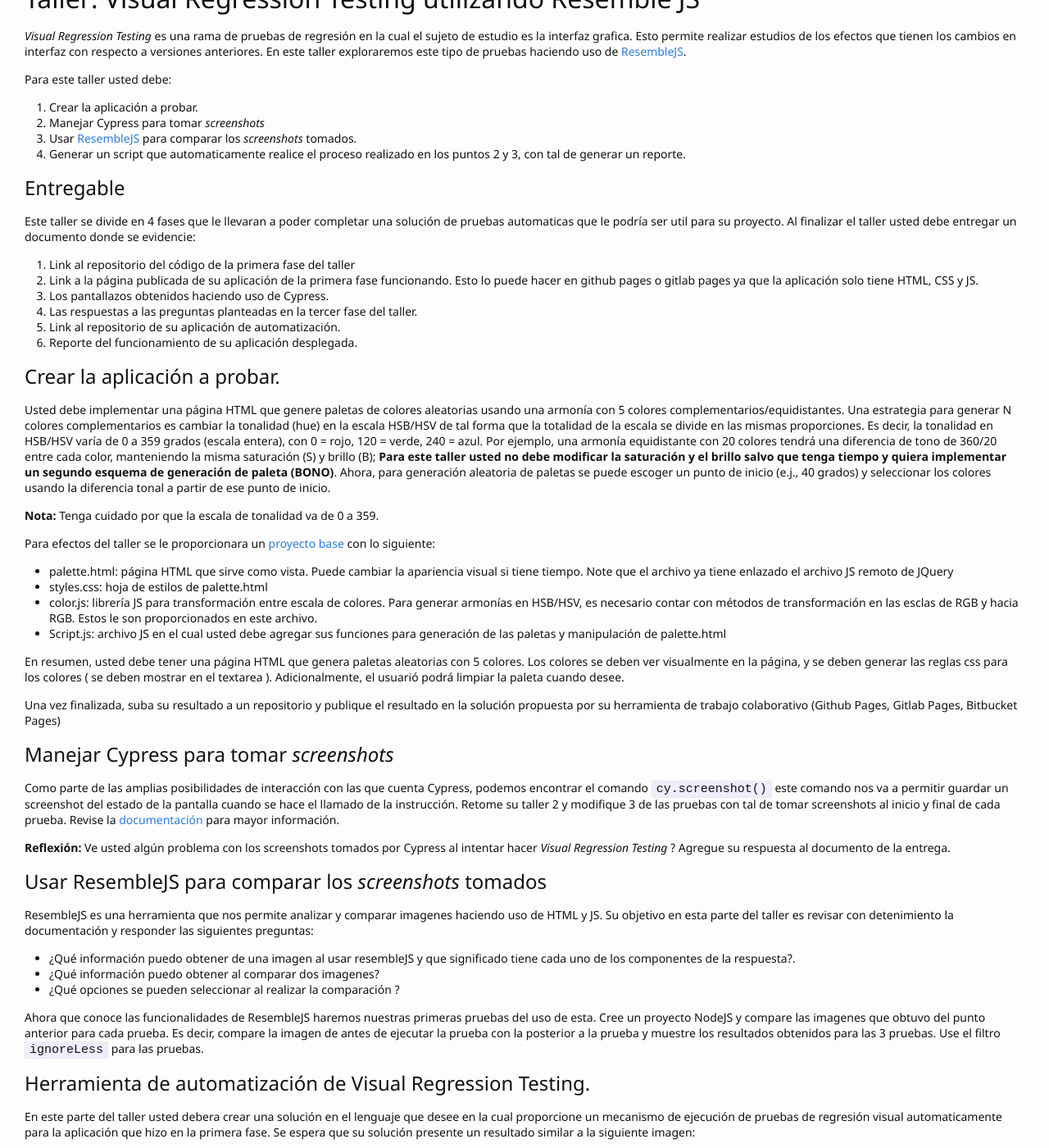
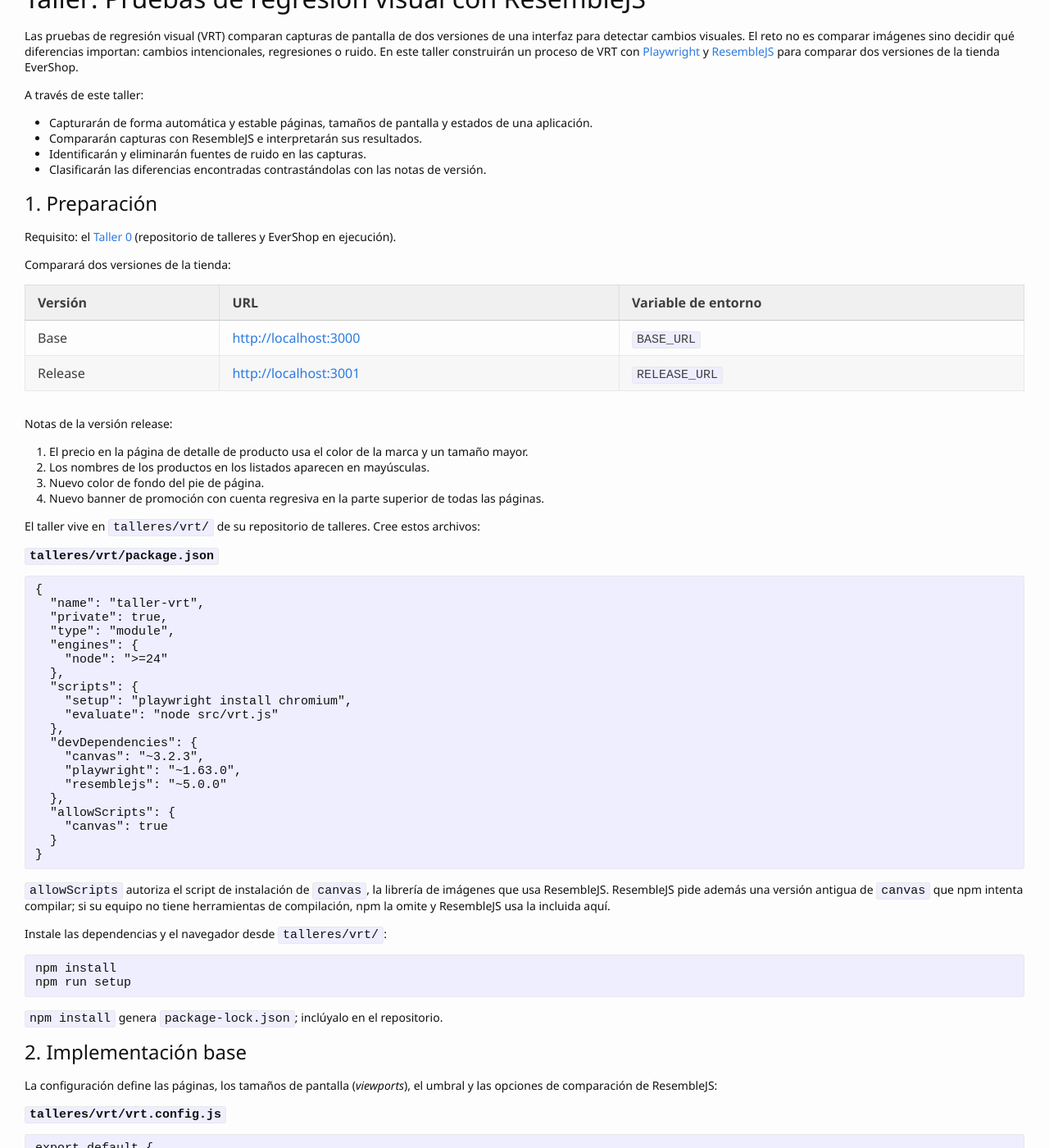
Before and after one commit to TiCSw/mt1_guias_pruebas, a Jekyll site: the page built from docs/talleres/vrt.md, in a window 1280 px wide and 1400 px high, scrolled down 340 px. Shown: the whole window at 82% size. Built offline with Jekyll 4.4.1, drawn with Linux system fonts in a browser that asks for light colours; some web fonts are replaced; our own code applies the rules of GitHub Pages for plain Markdown files; comment, search, counter and statistics services are not loaded; some of the changed text lies outside the part shown.

Commit message:
docs(talleres): rewrite the VRT workshop comparing two EverShop versions
Playwright 1.63 captures and ResembleJS 5 comparisons between EverShop and its release version (port 3001). Students extend coverage, remove noise, handle an intended change that shifts the layout, and classify differences against the release notes; a hidden release with other regressions is part of the grade.

````diff
--- a/docs/talleres/vrt.md
+++ b/docs/talleres/vrt.md
@@ -1,78 +1,283 @@
-# Taller: Visual Regression Testing utilizando Resemble JS
+# Taller: Pruebas de regresión visual con ResembleJS
 
-_Visual Regression Testing_ es una rama de pruebas de regresión en la cual el sujeto de estudio es la interfaz grafica. Esto permite realizar estudios de los efectos que tienen los cambios en interfaz con respecto a versiones anteriores. En este taller exploraremos este tipo de pruebas haciendo uso de [ResembleJS](http://rsmbl.github.io/Resemble.js/).
+Las pruebas de regresión visual (VRT) comparan capturas de pantalla de dos versiones de una interfaz
+para detectar cambios visuales. El reto no es comparar imágenes sino decidir qué diferencias
+importan: cambios intencionales, regresiones o ruido. En este taller construirán un proceso de VRT
+con [Playwright](https://playwright.dev) y [ResembleJS](https://github.com/rsmbl/Resemble.js) para
+comparar dos versiones de la tienda EverShop.
 
-Para este taller usted debe:
+A través de este taller:
 
-1. Crear la aplicación a probar.
-2. Manejar Cypress para tomar _screenshots_
-3. Usar [ResembleJS](https://github.com/rsmbl/Resemble.js) para comparar los _screenshots_ tomados.
-4. Generar un script que automaticamente realice el proceso realizado en los puntos 2 y 3, con tal de generar un reporte.
+- Capturarán de forma automática y estable páginas, tamaños de pantalla y estados de una aplicación.
+- Compararán capturas con ResembleJS e interpretarán sus resultados.
+- Identificarán y eliminarán fuentes de ruido en las capturas.
+- Clasificarán las diferencias encontradas contrastándolas con las notas de versión.
 
-## Entregable
+## 1. Preparación
 
-Este taller se divide en 4 fases que le llevaran a poder completar una solución de pruebas automaticas que le podría ser util para su proyecto. Al finalizar el taller usted debe entregar un documento donde se evidencie:
+Requisito: el [Taller 0](evershop) (repositorio de talleres y EverShop en ejecución).
 
-1. Link al repositorio del código de la primera fase del taller
-2. Link a la página publicada de su aplicación de la primera fase funcionando. Esto lo puede hacer en github pages o gitlab pages ya que la aplicación solo tiene HTML, CSS y JS.
-3. Los pantallazos obtenidos haciendo uso de Cypress.
-4. Las respuestas a las preguntas planteadas en la tercer fase del taller.
-5. Link al repositorio de su aplicación de automatización.
-6. Reporte del funcionamiento de su aplicación desplegada.
+Comparará dos versiones de la tienda:
 
-## Crear la aplicación a probar.
+| Versión | URL | Variable de entorno |
+|---|---|---|
+| Base | <http://localhost:3000> | `BASE_URL` |
+| Release | <http://localhost:3001> | `RELEASE_URL` |
 
-Usted debe implementar una página HTML que genere paletas de colores aleatorias usando una armonía con 5 colores complementarios/equidistantes. Una estrategia para generar N colores complementarios es cambiar la tonalidad (hue) en la escala HSB/HSV de tal forma que la totalidad de la escala se divide en las mismas proporciones. Es decir, la tonalidad en HSB/HSV varía de 0 a 359 grados (escala entera), con 0 = rojo, 120 = verde, 240 = azul. Por ejemplo, una armonía equidistante con 20 colores tendrá una diferencia de tono de 360/20 entre cada color, manteniendo la misma saturación (S) y brillo (B); **Para este taller usted no debe modificar la saturación y el brillo salvo que tenga tiempo y quiera implementar un segundo esquema de generación de paleta (BONO)**. Ahora, para generación aleatoria de paletas se puede escoger un punto de inicio (e.j., 40 grados) y seleccionar los colores usando la diferencia tonal a partir de ese punto de inicio.
+Notas de la versión release:
 
-**Nota:** Tenga cuidado por que la escala de tonalidad va de 0 a 359.
+1. El precio en la página de detalle de producto usa el color de la marca y un tamaño mayor.
+2. Los nombres de los productos en los listados aparecen en mayúsculas.
+3. Nuevo color de fondo del pie de página.
+4. Nuevo banner de promoción con cuenta regresiva en la parte superior de todas las páginas.
 
-Para efectos del taller se le proporcionara un [proyecto base](https://gitlab.com/miso-4208-labs/VRT_colorPallete) con lo siguiente:
-- palette.html: página HTML que sirve como vista. Puede cambiar la apariencia visual si tiene tiempo. Note que el archivo ya tiene enlazado el archivo JS remoto de JQuery
-- styles.css: hoja de estilos de palette.html
-- color.js: librería JS para transformación entre escala de colores. Para generar armonías en HSB/HSV, es necesario contar con métodos de transformación en las esclas de RGB y hacia RGB. Estos le son proporcionados en este archivo.
-- Script.js: archivo JS en el cual usted debe agregar sus funciones para generación de las paletas y manipulación de palette.html
+El taller vive en `talleres/vrt/` de su repositorio de talleres. Cree estos archivos:
 
-En resumen, usted debe tener una página HTML que genera paletas aleatorias con 5 colores. Los colores se deben ver visualmente en la página, y se deben generar las reglas css para los colores ( se deben mostrar en el textarea ). Adicionalmente, el usuarió podrá limpiar la paleta cuando desee.
+**`talleres/vrt/package.json`**
 
-Una vez finalizada, suba su resultado a un repositorio y publique el resultado en la solución propuesta por su herramienta de trabajo colaborativo (Github Pages, Gitlab Pages, Bitbucket Pages)
+```json
+{
+  "name": "taller-vrt",
+  "private": true,
+  "type": "module",
+  "engines": {
+    "node": ">=24"
+  },
+  "scripts": {
+    "setup": "playwright install chromium",
+    "evaluate": "node src/vrt.js"
+  },
+  "devDependencies": {
+    "canvas": "~3.2.3",
+    "playwright": "~1.63.0",
+    "resemblejs": "~5.0.0"
+  },
+  "allowScripts": {
+    "canvas": true
+  }
+}
+```
 
-## Manejar Cypress para tomar _screenshots_
+`allowScripts` autoriza el script de instalación de `canvas`, la librería de imágenes que usa
+ResembleJS. ResembleJS pide además una versión antigua de `canvas` que npm intenta compilar; si su
+equipo no tiene herramientas de compilación, npm la omite y ResembleJS usa la incluida aquí.
 
-Como parte de las amplias posibilidades de interacción con las que cuenta Cypress, podemos encontrar el comando ```cy.screenshot()``` este comando nos va a permitir guardar un screenshot del estado de la pantalla cuando se hace el llamado de la instrucción. Retome su taller 2 y modifique 3 de las pruebas con tal de tomar screenshots al inicio y final de cada prueba. Revise la [documentación](https://docs.cypress.io/api/commands/screenshot.html#Syntax) para mayor información.
+Instale las dependencias y el navegador desde `talleres/vrt/`:
 
-**Reflexión:** Ve usted algún problema con los screenshots tomados por Cypress al intentar hacer _Visual Regression Testing_ ? Agregue su respuesta al documento de la entrega.
+```bash
+npm install
+npm run setup
+```
 
-## Usar ResembleJS para comparar los _screenshots_ tomados
+`npm install` genera `package-lock.json`; inclúyalo en el repositorio.
 
-ResembleJS es una herramienta que nos permite analizar y comparar imagenes haciendo uso de HTML y JS. Su objetivo en esta parte del taller es revisar con detenimiento la documentación y responder las siguientes preguntas:
+## 2. Implementación base
 
-- ¿Qué información puedo obtener de una imagen al usar resembleJS y que significado tiene cada uno de los componentes de la respuesta?.
-- ¿Qué información puedo obtener al comparar dos imagenes?
-- ¿Qué opciones se pueden seleccionar al realizar la comparación ?
+La configuración define las páginas, los tamaños de pantalla (_viewports_), el umbral y las opciones
+de comparación de ResembleJS:
 
-Ahora que conoce las funcionalidades de ResembleJS haremos nuestras primeras pruebas del uso de esta. Cree un proyecto NodeJS y compare las imagenes que obtuvo del punto anterior para cada prueba. Es decir, compare la imagen de antes de ejecutar la prueba con la posterior a la prueba y muestre los resultados obtenidos para las 3 pruebas. Use el filtro ```ignoreLess``` para las pruebas.
+**`talleres/vrt/vrt.config.js`**
 
-## Herramienta de automatización de Visual Regression Testing.
+```javascript
+export default {
+  baseUrl: process.env.BASE_URL ?? "http://localhost:3000",
+  releaseUrl: process.env.RELEASE_URL ?? "http://localhost:3001",
+  pages: [{ name: "producto", path: "/accessories/stainless-steel-thermos-yellow" }],
+  viewports: [{ name: "escritorio", width: 1280, height: 800 }],
+  // Mismatch percentage above which a comparison is reported as a difference.
+  threshold: 0.1,
+  resemble: {
+    ignore: "antialiasing",
+    scaleToSameSize: true,
+    output: { errorColor: { red: 255, green: 0, blue: 255 }, errorType: "movement", outputDiff: true },
+  },
+};
+```
 
-En este parte del taller usted debera crear una solución en el lenguaje que desee en la cual proporcione un mecanismo de ejecución de pruebas de regresión visual automaticamente para la aplicación que hizo en la primera fase. Se espera que su solución presente un resultado similar a la siguiente imagen:
+El script captura cada página en las dos versiones, las compara y guarda la imagen de diferencias:
 
-![Diagrama](../assets/images/diagrama_vrt.png)
+**`talleres/vrt/src/vrt.js`**
 
-En la cual cada vez que el usuario haga click en el boton, su solución ingrese al sitio que desplego en la primer fase, genere una paleta de colores, tome un screenshot, genere una segunda paleta de colores, tome otro screenshot, realice una comparación haciendo uso de ResembleJS y genere una nueva fila al principio donde se muestren los resultados de la prueba junto con información adicional que usted crea útil.
+```javascript
+import { mkdir, writeFile } from "node:fs/promises";
+import { chromium } from "playwright";
+import compareImages from "resemblejs/compareImages.js";
+import config from "../vrt.config.js";
+import { writeReport } from "./report.js";
 
-## Reporte de funcionamiento
+const versions = { base: config.baseUrl, release: config.releaseUrl };
+await mkdir("results/screenshots", { recursive: true });
 
-Realice una bitacora del funcionamieto de su herramienta, se espera que presente screenshots de su herramienta y un gif de la aplicación en funcionamiento. Este reporte puede ser entregado por medio de una wiki/gitpages/gitbook o plataforma que le permita presentar contenido multimedia como el gif.
+const browser = await chromium.launch();
+const comparisons = [];
 
+for (const viewport of config.viewports) {
+  const page = await browser.newPage({ viewport: { width: viewport.width, height: viewport.height } });
+  for (const { name, path } of config.pages) {
+    const id = `${name}-${viewport.name}`;
+    const images = {};
+    for (const [version, url] of Object.entries(versions)) {
+      await page.goto(new URL(path, url).href, { waitUntil: "load" });
+      images[version] = await page.screenshot({
+        path: `results/screenshots/${id}-${version}.png`,
+        fullPage: true,
+      });
+    }
+    const result = await compareImages(images.base, images.release, config.resemble);
+    await writeFile(`results/screenshots/${id}-diff.png`, result.getBuffer());
+    const mismatch = Number(result.misMatchPercentage);
+    comparisons.push({
+      id,
+      page: name,
+      path,
+      viewport: viewport.name,
+      mismatch,
+      different: mismatch > config.threshold,
+      sameDimensions: result.isSameDimensions,
+    });
+    console.log(`${id}: ${mismatch}%`);
+  }
+  await page.close();
+}
 
-### Detalles de la entrega
+await browser.close();
 
-Se debe entregar un archivo .zip con los archivos creados. El zip debe incluir un archivo README  con los detalles requeridos para la ejecución del código. La entrega se debe realizar a través de Coursera en las fechas indicadas.
+const summary = {
+  threshold: config.threshold,
+  comparisons: comparisons.length,
+  different: comparisons.filter((comparison) => comparison.different).length,
+  results: comparisons,
+};
+await writeFile("results/summary.json", `${JSON.stringify(summary, null, 2)}\n`);
+await writeReport(summary, "results/report.html");
+console.log(`Reporte: results/report.html (${summary.different} de ${summary.comparisons} con diferencias)`);
+```
 
-### Criterios de evaluación:
+`misMatchPercentage` es el porcentaje de píxeles distintos. Una comparación con un porcentaje mayor
+que `threshold` se reporta como diferencia.
 
-- El zip tiene un archivo README detallando la forma de ejecutar el código, y el zip  tiene el código solicitado. **[5 puntos]**
+El reporte HTML muestra, por comparación, las capturas de las dos versiones y la imagen de
+diferencias:
 
-- El escenario es funcional, sigue la especificación dada, y no hay errores en el código. **[95 puntos]**
+**`talleres/vrt/src/report.js`**
 
- **La evaluación tendrá en cuenta la inclusión de la totalidad de componentes solicitados y la calidad de cada uno de acuerdo con la rúbrica establecida.**
+```javascript
+import { writeFile } from "node:fs/promises";
+
+const row = (comparison) => `
+  <section class="${comparison.different ? "different" : "same"}">
+    <h2>${comparison.page} · ${comparison.viewport} · ${comparison.mismatch}%</h2>
+    <p><code>${comparison.path}</code></p>
+    <div class="images">
+      ${["base", "release", "diff"]
+        .map((kind) => `<figure><img src="screenshots/${comparison.id}-${kind}.png" alt="${kind}"><figcaption>${kind}</figcaption></figure>`)
+        .join("")}
+    </div>
+  </section>`;
+
+export async function writeReport(summary, file) {
+  const html = `<!doctype html>
+<html lang="es">
+<head>
+  <meta charset="utf-8">
+  <title>Reporte VRT</title>
+  <style>
+    body { font-family: system-ui, sans-serif; margin: 24px; }
+    section { border-left: 6px solid #16a34a; padding: 0 16px; margin-bottom: 32px; }
+    section.different { border-color: #dc2626; }
+    .images { display: grid; grid-template-columns: repeat(3, 1fr); gap: 12px; }
+    img { width: 100%; border: 1px solid #ddd; }
+  </style>
+</head>
+<body>
+  <h1>Reporte VRT</h1>
+  <p>${summary.different} de ${summary.comparisons} comparaciones superan el umbral de ${summary.threshold}%.</p>
+  ${summary.results.map(row).join("")}
+</body>
+</html>
+`;
+  await writeFile(file, html);
+}
+```
+
+Ejecútelo con la tienda en ejecución:
+
+```bash
+npm run evaluate
+```
+
+Abra `results/report.html`. Ejecute la comparación varias veces: ¿el porcentaje es siempre el mismo?
+
+## 3. Actividad
+
+### 3.1 Cobertura
+
+Extienda la configuración y el script para capturar:
+
+- al menos 8 páginas de la tienda, incluidas páginas de categoría, de producto, búsqueda,
+  inicio de sesión y registro;
+- tres _viewports_: escritorio (1280 × 800), tableta (768 × 1024) y móvil (375 × 812);
+- al menos 3 estados que requieren interacción antes de la captura, por ejemplo el carrito con un
+  producto, un formulario con errores de validación o un menú abierto.
+
+### 3.2 Estabilidad
+
+Una comparación entre una versión y sí misma debería dar 0 %. Agregue `npm run stability`, que
+compara cada versión consigo misma (dos capturas de la base y dos de la release) para todas sus
+páginas, _viewports_ y estados.
+
+Identifique cada fuente de ruido que haga que esas comparaciones no den 0 % (contenido que cambia
+con el tiempo, imágenes que cargan a destiempo, animaciones, etc.) y elimínela: esperas
+deterministas, desactivar animaciones, ocultar o enmascarar regiones. En el README, documente cada
+fuente con el porcentaje antes y después de corregirla.
+
+### 3.3 Cambios intencionales que desplazan el contenido
+
+Un cambio intencional puede mover todo el contenido de la página y ocultar las demás diferencias.
+Encuentre en sus resultados si alguno de los cambios de las notas de versión lo hace, y ajuste su
+proceso para seguir detectando el resto de diferencias sin dejar de verificar ese cambio. Explique su
+solución en el README.
+
+### 3.4 Clasificación de diferencias
+
+En el README, construya una tabla con cada diferencia encontrada entre las versiones: página,
+_viewport_, estado, región afectada, descripción, clasificación (cambio de las notas de versión,
+regresión o ruido) y la ruta a la imagen de diferencias que la evidencia. Indique también si algún
+cambio de las notas de versión no fue detectado y por qué.
+
+### 3.5 Umbral
+
+Elija el umbral (global o por página) a partir de sus datos: los porcentajes de las comparaciones de
+estabilidad frente a los de las comparaciones entre versiones. Justifique la elección en el README.
+
+## 4. Entrega
+
+Entregue el enlace a su repositorio de talleres y un _tag_ `taller-vrt` sobre el _commit_ que se debe
+evaluar. El repositorio debe contener en `talleres/vrt/`:
+
+- El código fuente, `package.json` y `package-lock.json`.
+- `npm run evaluate`: compara las dos versiones con toda su cobertura, genera `results/report.html` y
+  escribe `results/summary.json` con el formato de la implementación base.
+- `npm run stability`.
+- `README.md` con:
+  - cómo ejecutar cada script;
+  - las secciones 3.2 a 3.5;
+  - **Uso de IA**: qué partes generó o sugirió un asistente de IA, qué errores tenía lo generado y
+    cómo verificó el resultado.
+
+El equipo docente ejecutará `npm run evaluate -- vrt` desde la raíz del repositorio y evaluará su
+proceso contra otra versión release con regresiones que ustedes no conocen: su `summary.json` debe
+marcar las páginas y _viewports_ afectados.
+
+## 5. Criterios de evaluación
+
+| Criterio | Puntos |
+|---|---|
+| `npm run evaluate -- vrt` termina sin intervención y `npm run stability` da 0 % (o un valor justificado) en todas las comparaciones. | 10 |
+| La cobertura incluye las páginas, _viewports_ y estados pedidos, capturados de forma estable. | 15 |
+| Las fuentes de ruido están identificadas, eliminadas y documentadas con datos. | 15 |
+| El cambio intencional que desplaza el contenido se maneja sin ocultar las demás diferencias. | 10 |
+| La tabla de clasificación es completa, correcta y cada fila tiene evidencia. | 20 |
+| El umbral está justificado con los datos de estabilidad y de comparación. | 5 |
+| Regresiones de la versión release del equipo docente que su proceso detecta (proporcional). | 15 |
+| El README permite ejecutar todo sin ambigüedad y la sección de uso de IA es concreta. | 10 |
````
